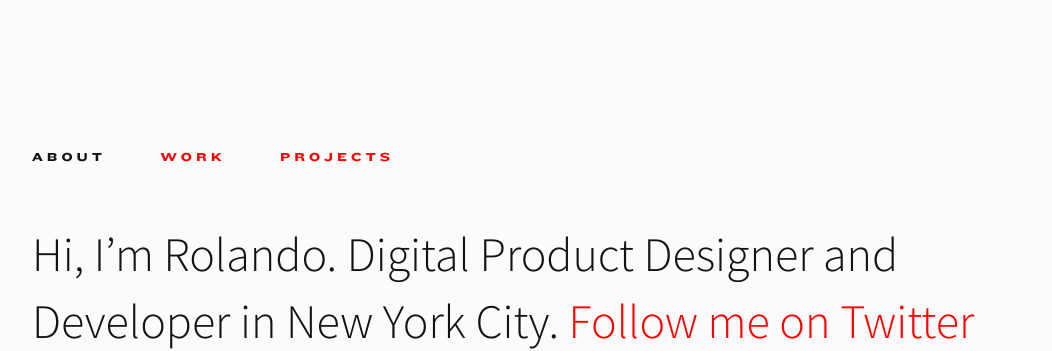
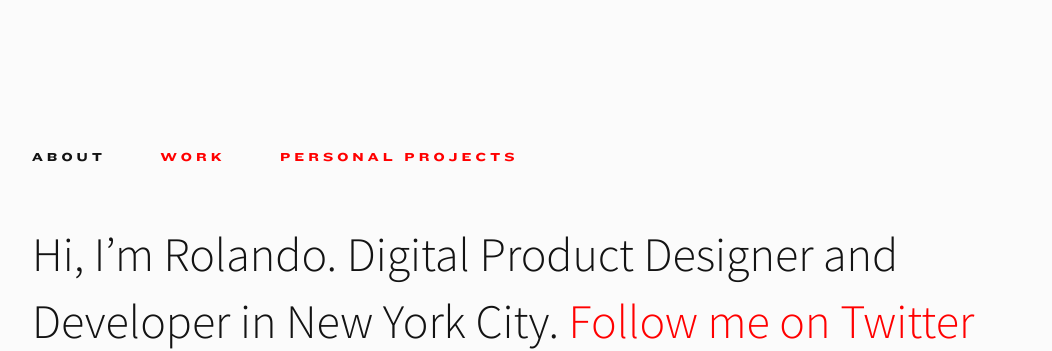
Before and after one commit to rnmp/rnmp.github.io, a Jekyll site: the page built from index.html, in a window 1280 px wide. Shown: the top 351 px of the page, without its empty margins (128-1180 px from the left). Built offline with Jekyll 4.4.1, drawn with Linux system fonts in a browser that asks for light colours; comment, search, counter and statistics services are not loaded.

Commit message:
change links

```diff
--- a/_layouts/default.html
+++ b/_layouts/default.html
@@ -6,7 +6,7 @@
       <nav>
 	    <a href="/" {% if page.url == '/' %} class="active"{% endif %}>about</a>
       	<a href="/work/" {% if page.url == '/work/' %} class="active"{% endif %}>work</a>
-      	<a href="/projects/" {% if page.url == '/projects/' %} class="active"{% endif %}>projects</a>
+      	<a href="/projects/" {% if page.url == '/projects/' %} class="active"{% endif %}>personal projects</a>
       </nav>
       <a href="{{ site.url }}" id="signature"><img src="/img/signature.png" alt="Rolando Murillo"></a>
       {{ content }}
```
